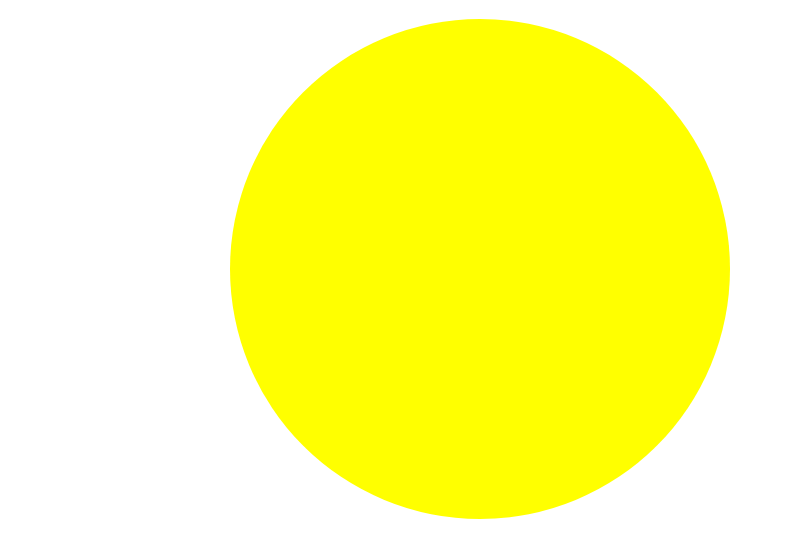
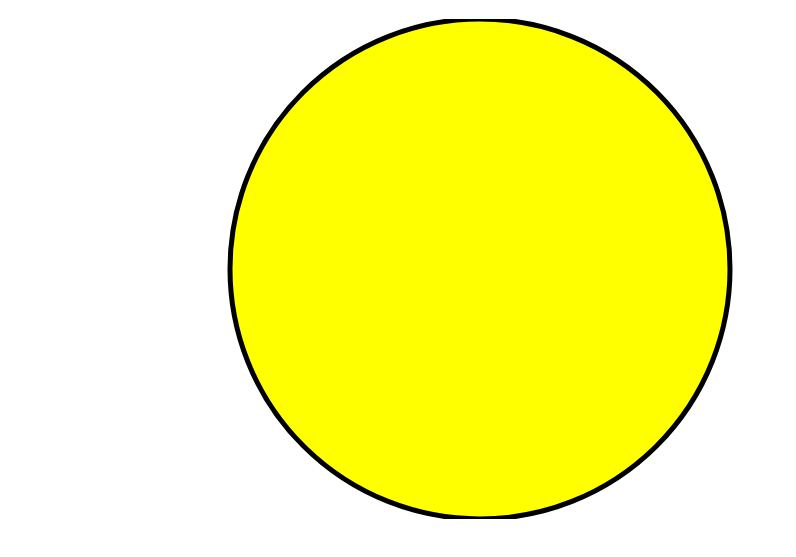
Before and after one commit to Mani007/basicSVG, a plain HTML site: page index.html in a window 1280 px wide. Shown: the part 61-618 px from the top of the page, without its empty margins (0-796 px from the left). Drawn offline with Linux system fonts and the light colour scheme.

Commit message:
Basic svg yellow circle with strokewidth and stroke

```diff
--- a/index.html
+++ b/index.html
@@ -9,7 +9,13 @@
 <body>
     <h1>All Basics of SVG</h1>
     <svg width="960" height="500">
-        <circle cx="480" cy="250" fill="yellow" r="250">
+        <circle
+        cx="480"
+        cy="250"
+        fill="yellow"
+        stroke="black"
+        stroke-width="5"
+        r="250">
 
         </circle>
     </svg>
```
